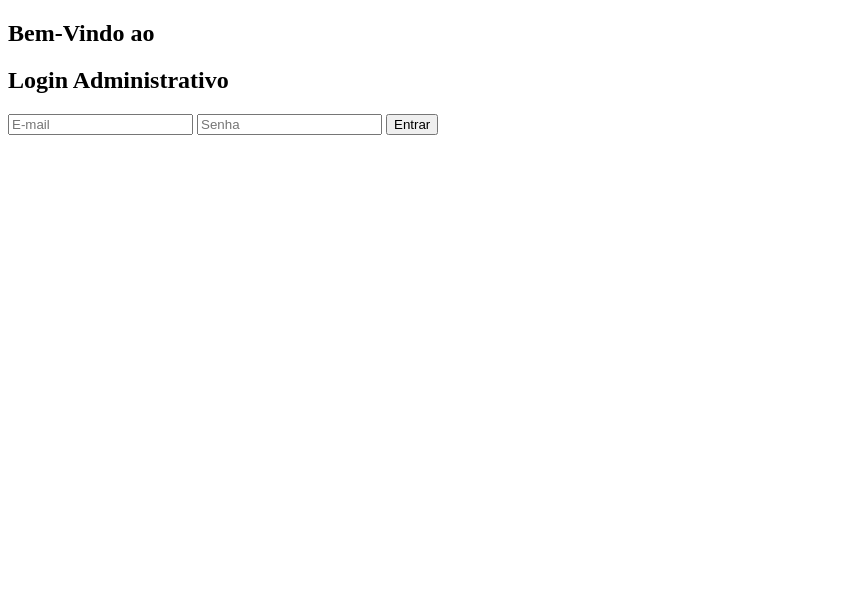
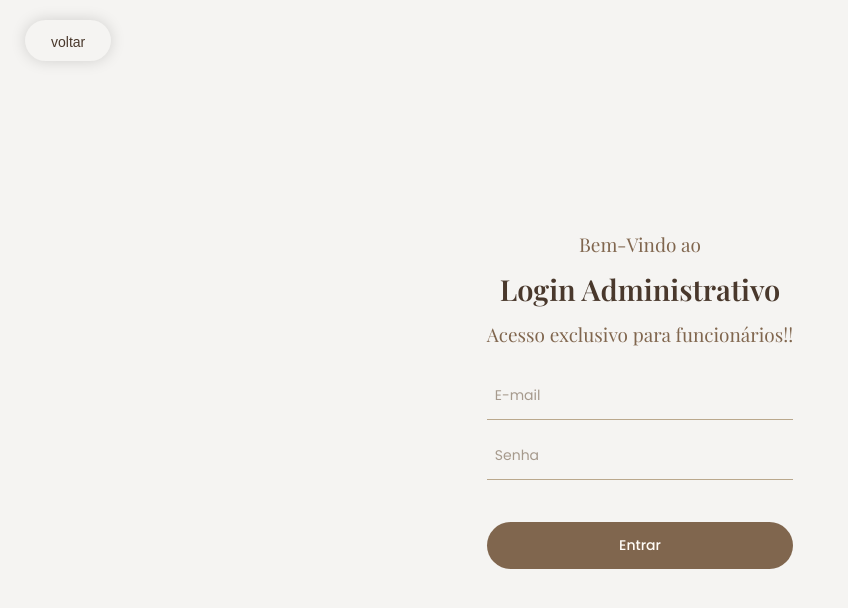
Before and after one commit to BaccarinGT/Restaurante.ADM, a plain HTML site: page seçãoCliente/Login/login.html in a window 1280 px wide. Shown: the whole page, without its empty margins (0-848 px from the left). Drawn offline with nearby package versions, Linux system fonts and the light colour scheme.

Commit message:
Funcionamento do Login - Completo

```diff
--- a/seçãoCliente/Login/login.html
+++ b/seçãoCliente/Login/login.html
@@ -1,31 +1,233 @@
 <!DOCTYPE html>
 <html lang="pt-br">
+
 <head>
     <meta charset="UTF-8">
     <meta name="viewport" content="width=device-width, initial-scale=1.0">
     <title>login Administrativo</title>
-</head>
-<body>
+
+    <style>
+        @import url('https://fonts.googleapis.com/css2?family=Playfair+Display:wght@400;500;600;700&family=Poppins:wght@300;400;500;600;700&display=swap');
+
+
+        body {
+            display: flex;
+            background-color: #F5F4F2;
+            margin: 0;
+            padding: 0;
+            font-family: 'Playfair Display', serif;
+
+
+            justify-content: center;
+            align-items: center;
+            min-height: 100vh;
+        }
+
+        .menu {
+
+            position: absolute;
+            top: 20px;
+            left: 25px;
+
+            padding: 10px 20px;
+            text-align: center;
+            background-color: #F5F4F2;
+            border-radius: 50px;
+            box-shadow: 0px 0px 15px rgba(0, 0, 0, 0.15);
+        }
+
+        .menu button {
+            font-size: 14px;
+            border-radius: 20px;
+            cursor: pointer;
+            border: none;
+            background-color: transparent;
+        }
+
+        .menu button a {
+            position: relative;
+            color: #49382C;
+            text-decoration: none;
+        }
+
+        .menu button a::after {
+            content: "";
+            position: absolute;
+            width: 0;
+            height: 2px;
+            background-color: #BAA88D;
+            bottom: -5px;
+            left: 0;
+            transition: width 0.3s ease;
+        }
+
+        .menu button a:hover::after {
+            width: 100%;
+        }
 
 
 
-    <section>
-        <h2>Bem-Vindo ao</h2>
-        <p><h1>Login Administrativo</h1></p>
+        */ .painel {
+            padding: 45px 55px;
+            width: 450px;
+            min-height: 380px;
 
-    <form id="formLogin">
+            background: linear-gradient(145deg,
+                    #FDFCFA,
+                    #F0EBE4);
 
-    <input type="email" id="email"
-        placeholder="E-mail">
+            border: 1px solid rgba(128, 102, 78, 0.15);
+            border-radius: 25px;
 
-    <input type="password" id="senha"
-        placeholder="Senha">
+            box-shadow: 0px 15px 40px rgba(73, 56, 44, 0.12);
 
-    <button type="submit">
-        Entrar
-    </button>
+            display: flex;
+            flex-direction: column;
+            justify-content: center;
+        }
+
+        /* Títulos */
+        .container {
+            text-align: center;
+            margin-bottom: 25px;
+        }
+
+        .container h2 {
+            color: #80664E;
+            font-size: 19px;
+            font-weight: 400;
+            margin: 0;
+        }
+
+        .container h1 {
+            color: #49382C;
+            font-size: 29px;
+            font-weight: 600;
+            margin: 5px 0 0;
+        }
+
+        .container p {
+            color: #A69A8D;
+            font-family: 'Poppins', sans-serif;
+            font-size: 13px;
+        }
+
+        /* Formulário */
+        .painel form {
+            display: flex;
+            flex-direction: column;
+            align-items: center;
+            gap: 12px;
+        }
+
+        .painel input {
+            display: block;
+            width: 100%;
+            max-width: 330px;
+            box-sizing: border-box;
+
+            padding: 13px 8px;
+            margin: 0;
+
+            border: none;
+            border-bottom: 1.5px solid #BAA88D;
+
+            background: transparent;
+            outline: none;
+
+            font-family: 'Poppins', sans-serif;
+            font-size: 14px;
+            color: #49382C;
+
+            transition: border-color 0.3s ease;
+        }
+
+        .painel input:focus {
+            border-bottom: 2px solid #80664E;
+        }
+
+        .painel input::placeholder {
+            color: #A69A8D;
+        }
+
+        /* Botão */
+        .logar {
+            display: block;
+            width: 100%;
+            max-width: 330px;
+
+            margin: 30px auto 0;
+            padding: 13px;
+
+            background: #80664E;
+            color: #FFFDF8;
+
+            border: none;
+            border-radius: 30px;
+
+            font-family: 'Poppins', sans-serif;
+            font-size: 14px;
+            font-weight: 500;
+
+            cursor: pointer;
+            transition: all 0.3s ease;
+        }
+
+        .logar:hover {
+            background: #604832;
+            box-shadow: 0 6px 15px rgba(90, 65, 43, 0.2);
+            transform: translateY(-2px);
+        }
+
+        /* Responsividade */
+        @media (max-width: 600px) {
+            .painel {
+                width: calc(100% - 40px);
+                padding: 35px 25px;
+                box-sizing: border-box;
+            }
+
+            .container h1 {
+                font-size: 24px;
+            }
+        }
+    </style>
+</head>
+
+<body>
+
+    <header class="menu">
+        <nav class="menu-button">
+            <button><a href="../index.html">voltar</a></button>
+        </nav>
+    </header>
+
+
+
+    <section class="painel">
+
+        <div class="container">
+            <h2>Bem-Vindo ao</h2>
+            <p>
+            <h1>Login Administrativo</h1>
+            </p>
+            <h2>Acesso exclusivo para funcionários!!</h2>
+        </div>
+
+        <form id="formLogin">
+
+            <input type="email" id="email" placeholder="E-mail" required>
+
+            <input type="password" id="senha" placeholder="Senha" required>
+
+            <button class="logar" type="submit">
+                Entrar
+            </button>
+        </form>
+
     </section>
 
-</form>
+    <script src="login.js"></script>
 </body>
+
 </html>
--- a/seçãoCliente/Login/login.js
+++ b/seçãoCliente/Login/login.js
@@ -0,0 +1,32 @@
+// LOGIN ADMINISTRATIVO
+
+const formulario = document.getElementById("formLogin");
+
+formulario.addEventListener("submit", function(event) {
+
+    // Impede o recarregamento da página
+    event.preventDefault();
+
+    // Captura os dados digitados
+    const email = document.getElementById("email").value.trim();
+    const senha = document.getElementById("senha").value;
+
+    // Dados de acesso para teste
+    const emailADM = "admin@gmail.com";
+    const senhaADM = "123456";
+
+    // Verifica as informações
+    if (email === emailADM && senha === senhaADM) {
+
+        alert("Login realizado com sucesso!");
+
+        // Redireciona para o painel administrativo
+        window.location.href = "../../seçãoAdm/index.html";
+
+    } else {
+
+        alert("E-mail ou senha incorretos!");
+
+    }
+
+});
```
Also changed, not shown: seçãoAdm/index.html (+2 -0 lines), seçãoCliente/index.html (+5 -5 lines).
